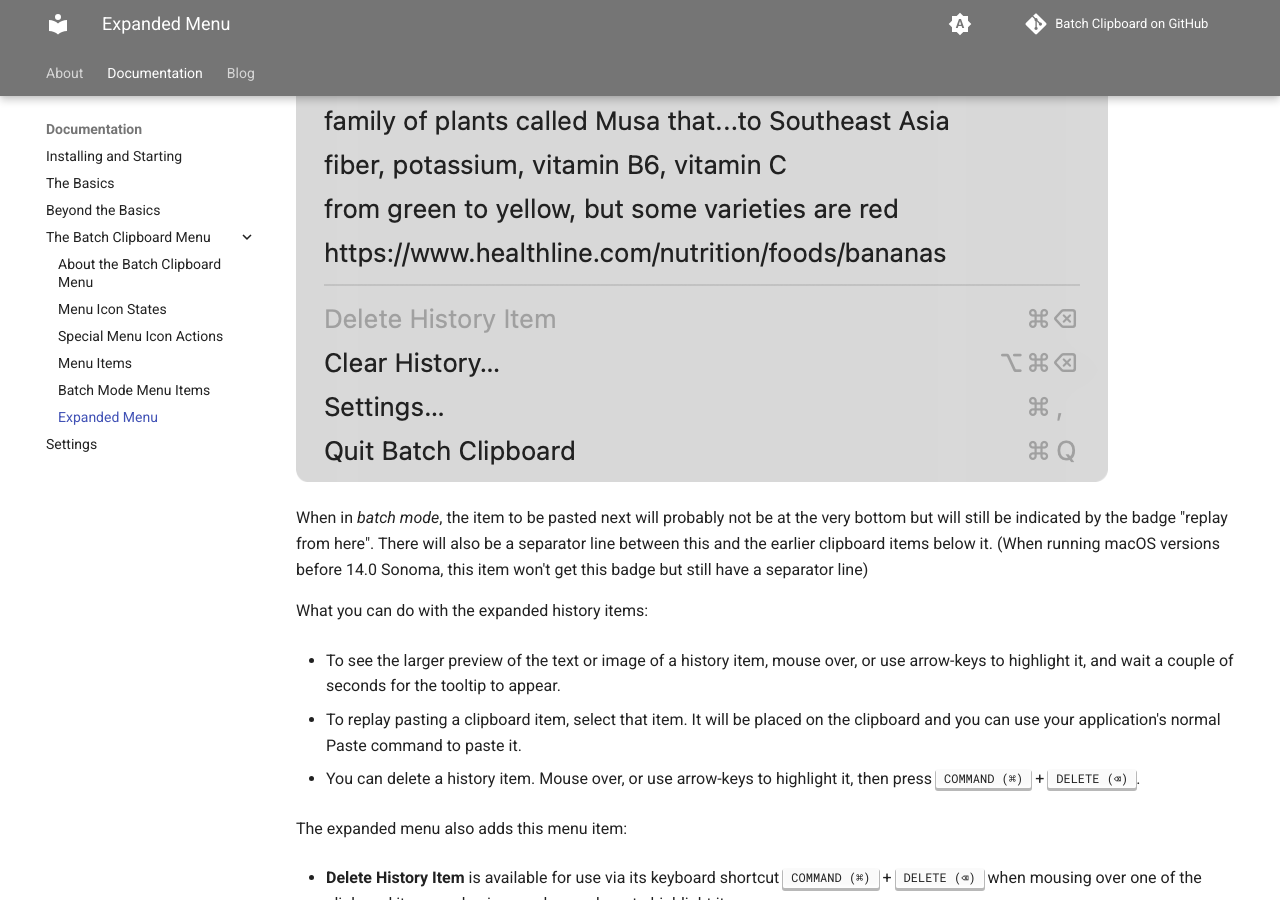
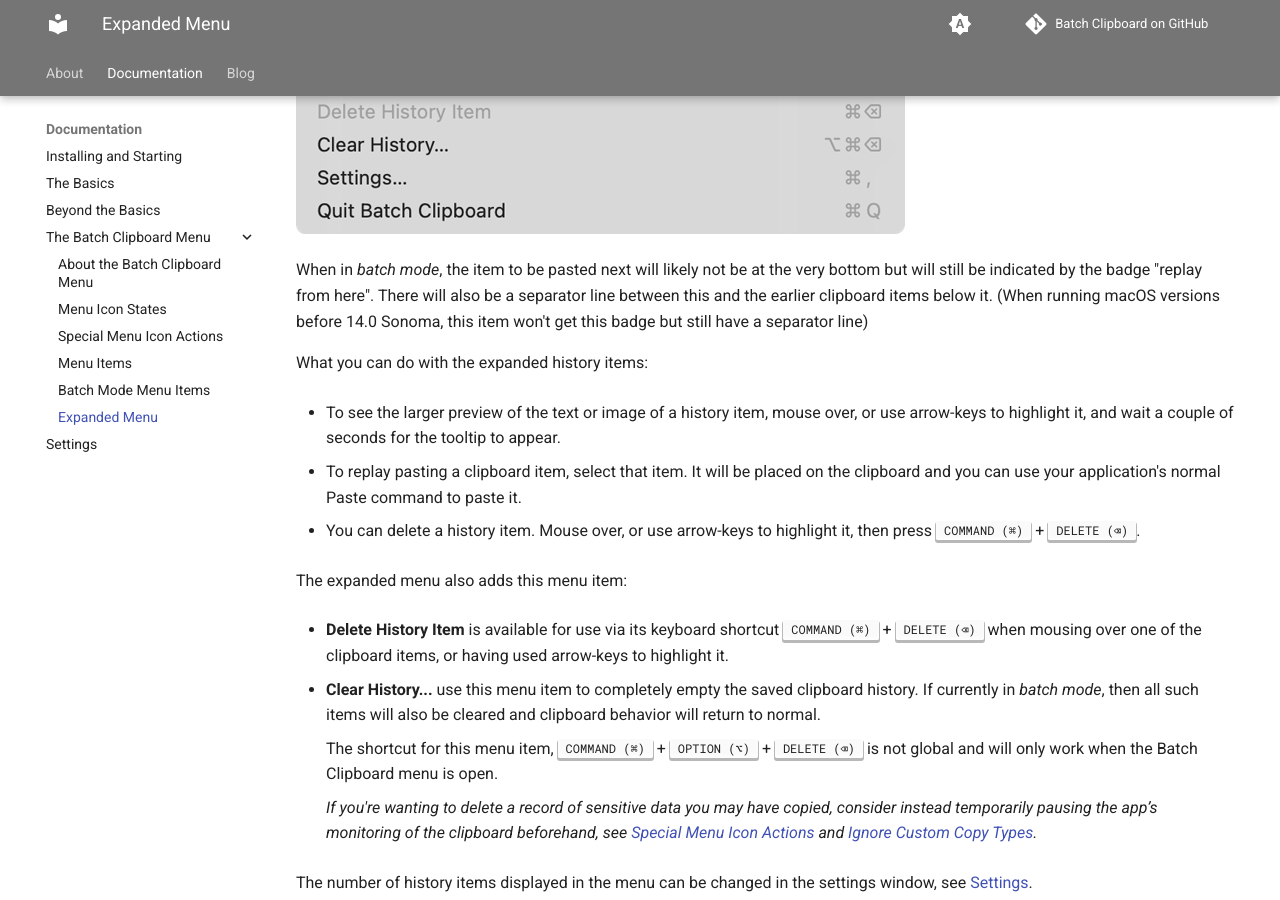
Before and after one commit to jpmhouston/Batch-Clipboard-website, an MkDocs documentation site: the page built from docs/Expanded-Menu.md, in a window 1280 px wide and 900 px high, scrolled down 845 px. Built offline with MkDocs 1.6.1 and Material for MkDocs 9.7.7, drawn with Linux system fonts in a browser that asks for light colours; comment, search, counter and statistics services are not loaded.

Commit message:
Reduce size of menu pngs, small page edits

```diff
--- a/docs/Expanded-Menu.md
+++ b/docs/Expanded-Menu.md
@@ -5,7 +5,7 @@
 ![Expanded Menu](img/menu-expanded.png)
 
 When in *batch mode*, the item to be pasted next
-will probably not be at the very bottom but will still be indicated by the
+will likely not be at the very bottom but will still be indicated by the
 badge "replay from here". There will also be a separator line between this and
 the earlier clipboard items below it. (When running macOS versions before
 14.0 Sonoma, this item won't get this badge but still have a separator line)
```
Also changed, not shown: docs/img/menu-expanded.png, docs/img/menu-with-batch.png, docs/img/menu.png.
